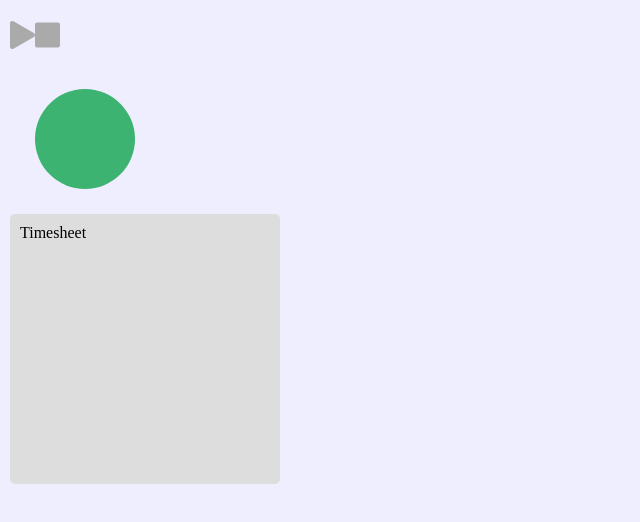
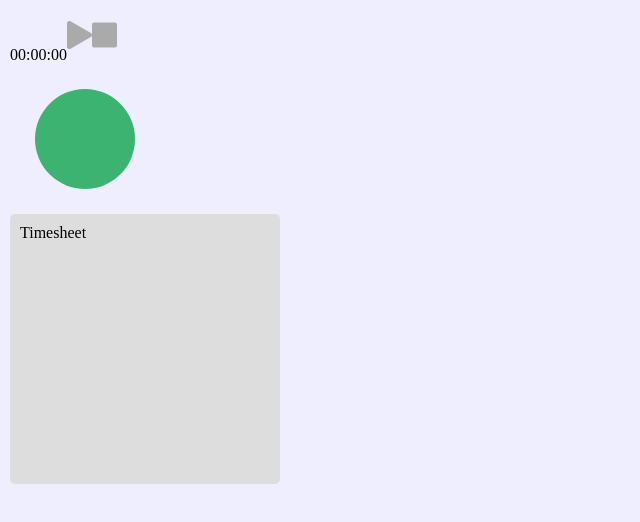
Before and after one commit to rpivo/timeward-react, a React app: page / in a window 1280 px wide. Shown: the top 522 px of the page, without its empty margins (0-640 px from the left). Built offline with nearby package versions, Linux system fonts and the light colour scheme; the HTML template or start-up script is replaced by a standard one.

Commit message:
add padded zero to timer components seconds prop

```diff
--- a/src/components/Timer.tsx
+++ b/src/components/Timer.tsx
@@ -15,6 +15,11 @@ export class Timer extends React.Component <{}, TimerState> {
 
   constructor(props: {}, private interval: number) {
     super(props);
+  }
+
+  private convertSecondsToString(seconds: number): string {
+    if (seconds < 10) return seconds.toString().padStart(2, '0');
+    return seconds.toString();
   }
 
   private startTimer(): void {
@@ -39,7 +44,7 @@ export class Timer extends React.Component <{}, TimerState> {
   public render(): JSX.Element {
     return (
       <div>
-        { this.state.time }
+        <span>00:00:{ this.convertSecondsToString(this.state.seconds) }</span>
         <Button
           kind={ this.state.buttonType }
           handleClick={
```
Also changed, not shown: 1 other file (tests, documents, lock files or other folders).
